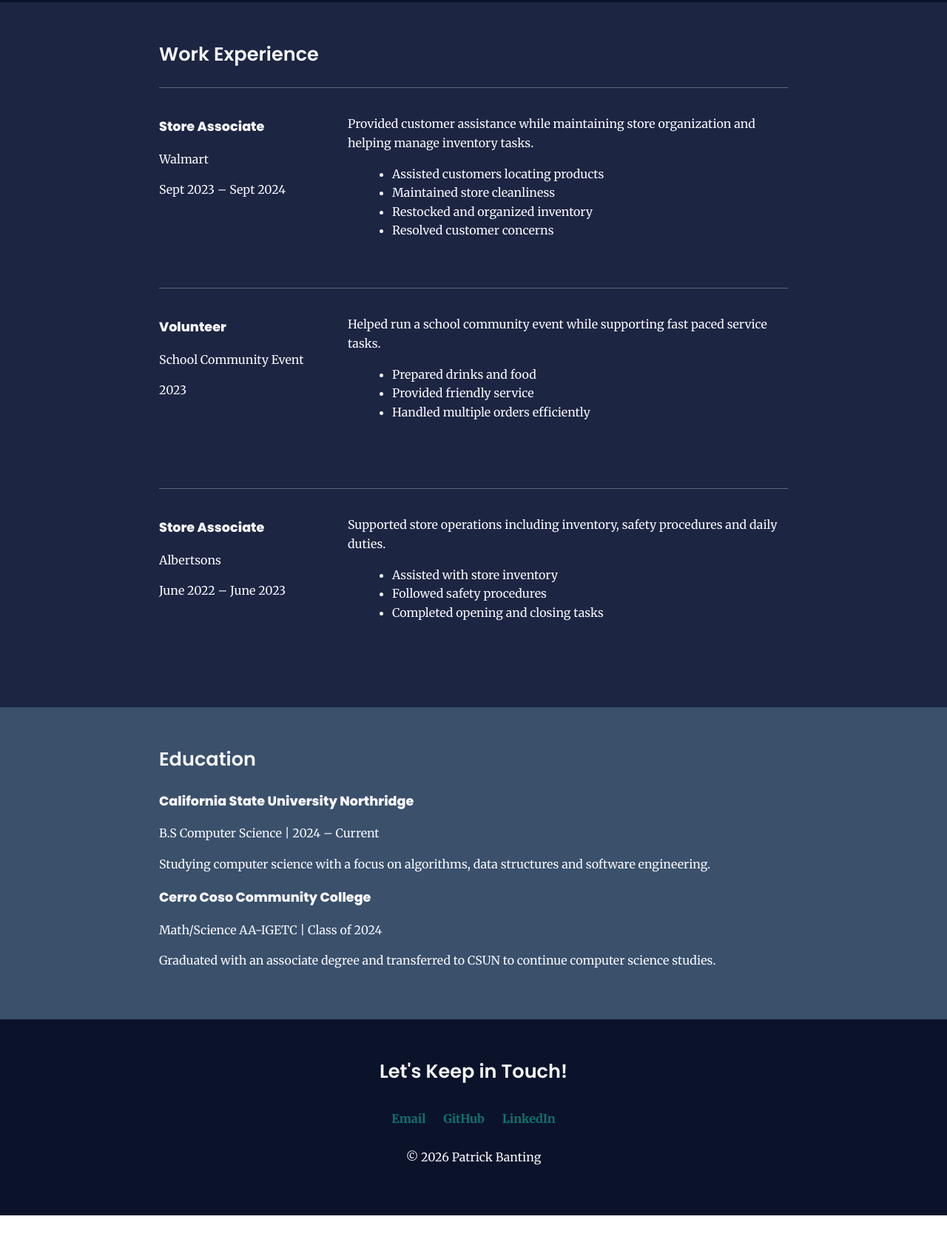
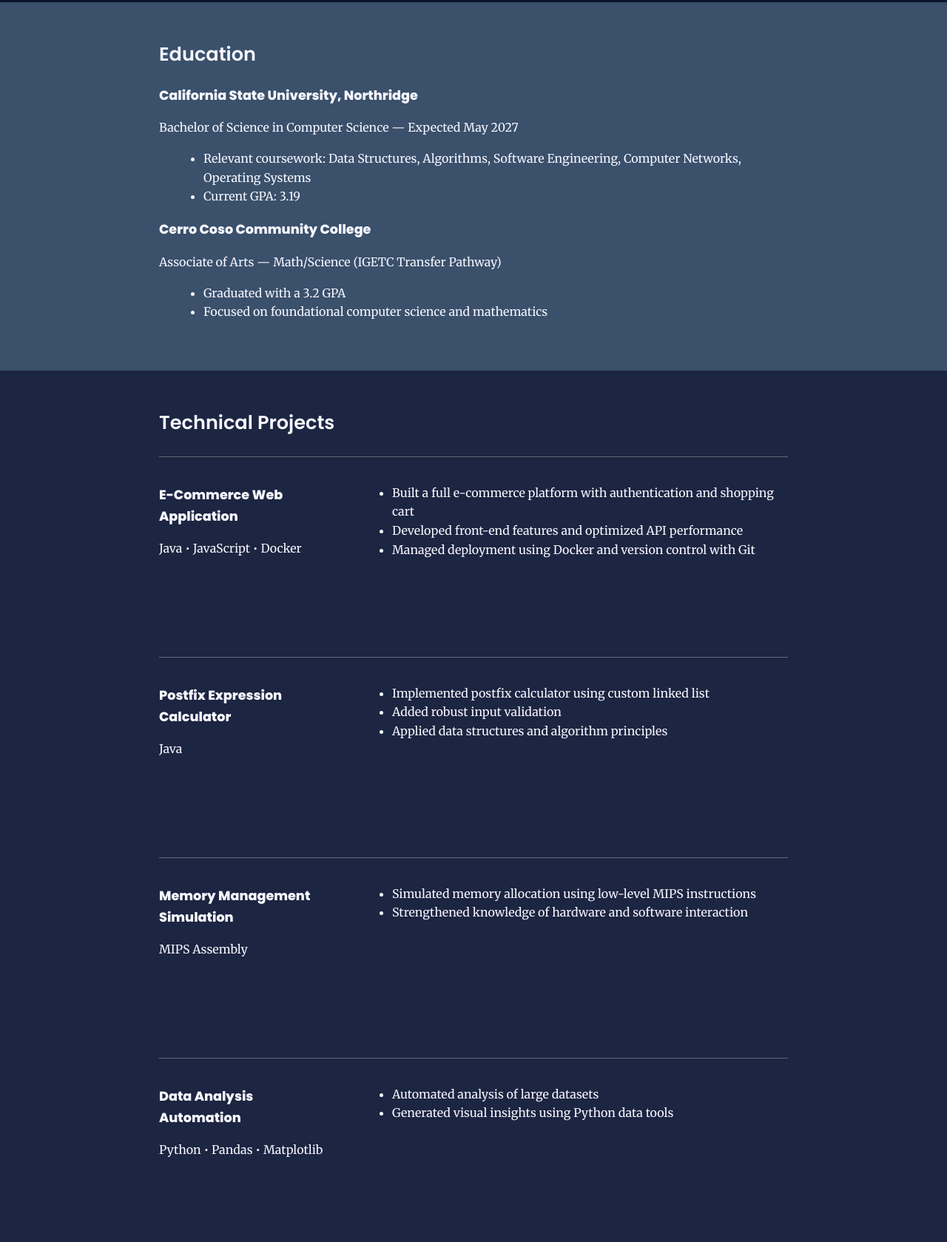
Before and after one commit to patrickbaboop/homework7, a plain HTML site: page index.html in a window 1280 px wide. Shown: the part 412-2091 px from the top of the page at 74% size. Before the commit the page ends 2055 px from the top, so only its background shows below. Drawn offline with Linux system fonts and the light colour scheme.

Commit message:
final update

```diff
--- a/css/styles.css
+++ b/css/styles.css
@@ -1,6 +1,7 @@
 /* =========================
    Box Model Fix (HW7 #5)
    ========================= */
+
    html {
     box-sizing: border-box;
   }
@@ -10,36 +11,38 @@
   }
 
   /* =========================
-     Global styles
+     Global Styles
      ========================= */
 
   body {
-    margin: 0;
+    margin: 0; /* HW7 step 3d */
     font-family: "Merriweather", serif;
     line-height: 1.6;
     color: #111827;
   }
 
   /* Content Wrapper */
+
   .content-wrap {
-    max-width: 950px;
+    max-width: 950px; /* HW7 step 2d */
     margin: 0 auto;
-    padding: 50px;
-    overflow: hidden;
+    padding: 50px; /* HW7 step 3a */
+    overflow: hidden; /* HW7 step 4f */
   }
 
   /* Headings */
+
   h1, h2, h3 {
     font-family: "Poppins", sans-serif;
   }
 
   h2 {
-    margin-top: 0;
+    margin-top: 0; /* HW7 step 3c */
   }
 
   header h1,
   header h2 {
-    margin: 0;
+    margin: 0; /* HW7 step 4d */
   }
 
   h1 {
@@ -57,6 +60,7 @@
   }
 
   /* Links */
+
   a {
     color: #0f766e;
     text-decoration: none;
@@ -86,16 +90,23 @@
     color: #F7F7FF;
   }
 
+  .skills {
+    background: #5BC0BE;
+    color: #111827;
+  }
+
   footer {
     background: #0B132B;
     color: #F7F7FF;
-    text-align: center;
+    text-align: center; /* HW7 step 3e */
   }
 
-  /* Footer links spacing */
+  /* =========================
+     Footer Contact Links
+     ========================= */
 
   .contact-info a {
-    padding: 10px;
+    padding: 10px; /* HW7 step 3g */
     display: inline-block;
   }
 
@@ -104,8 +115,8 @@
      ========================= */
 
   .profile-img {
-    width: 300px;
-    border-radius: 50%;
+    width: 300px; /* HW7 step 4b */
+    border-radius: 50%; /* HW7 step 4c */
   }
 
   /* =========================
@@ -125,7 +136,7 @@
     min-height: 225px;
   }
 
-  /* Job blocks */
+  /* Project blocks */
 
   .job-item {
     margin-top: 25px;
@@ -134,12 +145,14 @@
     overflow: hidden;
   }
 
-  .work ul {
+  /* Lists */
+
+  ul {
     margin-left: 20px;
   }
 
   /* =========================
-     Responsive
+     Responsive Design
      ========================= */
 
   @media (max-width: 820px) {
@@ -149,6 +162,7 @@
       width: 100%;
       float: none;
       padding-right: 0;
+      min-height: 0;
     }
 
     .profile-img {
--- a/index.html
+++ b/index.html
@@ -11,7 +11,6 @@
 <link href="https://fonts.googleapis.com/css2?family=Poppins:wght@400;600;800&family=Merriweather:wght@300;400;700&display=swap" rel="stylesheet">
 
 <link rel="stylesheet" href="css/styles.css">
-
 </head>
 
 <body>
@@ -29,7 +28,9 @@
 <h2>Computer Science Student | Aspiring Software Engineer</h2>
 
 <p>
-Computer Science student at California State University Northridge interested in software development, algorithms and building practical web applications.
+Computer Science student at California State University, Northridge focused on
+software engineering, data structures, and scalable systems.
+Passionate about building efficient applications and solving complex problems.
 </p>
 
 <p>
@@ -47,49 +48,55 @@ Computer Science student at California State University Northridge interested in
 
 <main>
 
+
+<section class="education">
+
+<div class="content-wrap">
+
+<h2>Education</h2>
+
+<h3>California State University, Northridge</h3>
+<p>Bachelor of Science in Computer Science — Expected May 2027</p>
+
+<ul>
+<li>Relevant coursework: Data Structures, Algorithms, Software Engineering, Computer Networks, Operating Systems</li>
+<li>Current GPA: 3.19</li>
+</ul>
+
+<h3>Cerro Coso Community College</h3>
+<p>Associate of Arts — Math/Science (IGETC Transfer Pathway)</p>
+
+<ul>
+<li>Graduated with a 3.2 GPA</li>
+<li>Focused on foundational computer science and mathematics</li>
+</ul>
+
+</div>
+
+</section>
+
+
+
 <section class="work">
 
 <div class="content-wrap">
 
-<h2>Work Experience</h2>
-
-<div class="job-item">
-
-<div class="column-narrow">
-<h3>Store Associate</h3>
-<p>Walmart</p>
-<p>Sept 2023 – Sept 2024</p>
-</div>
-
-<div class="column-wide">
-<p>Provided customer assistance while maintaining store organization and helping manage inventory tasks.</p>
-
-<ul>
-<li>Assisted customers locating products</li>
-<li>Maintained store cleanliness</li>
-<li>Restocked and organized inventory</li>
-<li>Resolved customer concerns</li>
-</ul>
-</div>
-
-</div>
+<h2>Technical Projects</h2>
 
 
 <div class="job-item">
 
 <div class="column-narrow">
-<h3>Volunteer</h3>
-<p>School Community Event</p>
-<p>2023</p>
+<h3>E-Commerce Web Application</h3>
+<p>Java • JavaScript • Docker</p>
 </div>
 
 <div class="column-wide">
-<p>Helped run a school community event while supporting fast paced service tasks.</p>
 
 <ul>
-<li>Prepared drinks and food</li>
-<li>Provided friendly service</li>
-<li>Handled multiple orders efficiently</li>
+<li>Built a full e-commerce platform with authentication and shopping cart</li>
+<li>Developed front-end features and optimized API performance</li>
+<li>Managed deployment using Docker and version control with Git</li>
 </ul>
 
 </div>
@@ -97,22 +104,60 @@ Computer Science student at California State University Northridge interested in
 </div>
 
 
+
 <div class="job-item">
 
 <div class="column-narrow">
-<h3>Store Associate</h3>
-<p>Albertsons</p>
-<p>June 2022 – June 2023</p>
+<h3>Postfix Expression Calculator</h3>
+<p>Java</p>
 </div>
 
 <div class="column-wide">
 
-<p>Supported store operations including inventory, safety procedures and daily duties.</p>
+<ul>
+<li>Implemented postfix calculator using custom linked list</li>
+<li>Added robust input validation</li>
+<li>Applied data structures and algorithm principles</li>
+</ul>
+
+</div>
+
+</div>
+
+
+
+<div class="job-item">
+
+<div class="column-narrow">
+<h3>Memory Management Simulation</h3>
+<p>MIPS Assembly</p>
+</div>
+
+<div class="column-wide">
 
 <ul>
-<li>Assisted with store inventory</li>
-<li>Followed safety procedures</li>
-<li>Completed opening and closing tasks</li>
+<li>Simulated memory allocation using low-level MIPS instructions</li>
+<li>Strengthened knowledge of hardware and software interaction</li>
+</ul>
+
+</div>
+
+</div>
+
+
+
+<div class="job-item">
+
+<div class="column-narrow">
+<h3>Data Analysis Automation</h3>
+<p>Python • Pandas • Matplotlib</p>
+</div>
+
+<div class="column-wide">
+
+<ul>
+<li>Automated analysis of large datasets</li>
+<li>Generated visual insights using Python data tools</li>
 </ul>
 
 </div>
@@ -125,33 +170,34 @@ Computer Science student at California State University Northridge interested in
 </section>
 
 
-
-<section class="education">
+<section class="skills">
 
 <div class="content-wrap">
 
-<h2>Education</h2>
-
-<h3>California State University Northridge</h3>
-<p>B.S Computer Science | 2024 – Current</p>
+<h2>Technical Skills</h2>
 
 <p>
-Studying computer science with a focus on algorithms, data structures and software engineering.
+Python • Java • C/C++ • JavaScript • SQL • HTML/CSS • React • Node.js • MySQL • Git • Docker • Linux
 </p>
 
-<h3>Cerro Coso Community College</h3>
-<p>Math/Science AA-IGETC | Class of 2024</p>
+<h3>Methodologies</h3>
 
 <p>
-Graduated with an associate degree and transferred to CSUN to continue computer science studies.
+Agile Development • Scrum • Object-Oriented Design • Debugging • API Integration
+</p>
+
+<h3>Languages</h3>
+
+<p>
+Filipino (Native) • English (Professional)
 </p>
 
 </div>
 
 </section>
 
+
 </main>
-
 
 
 <footer>
```
